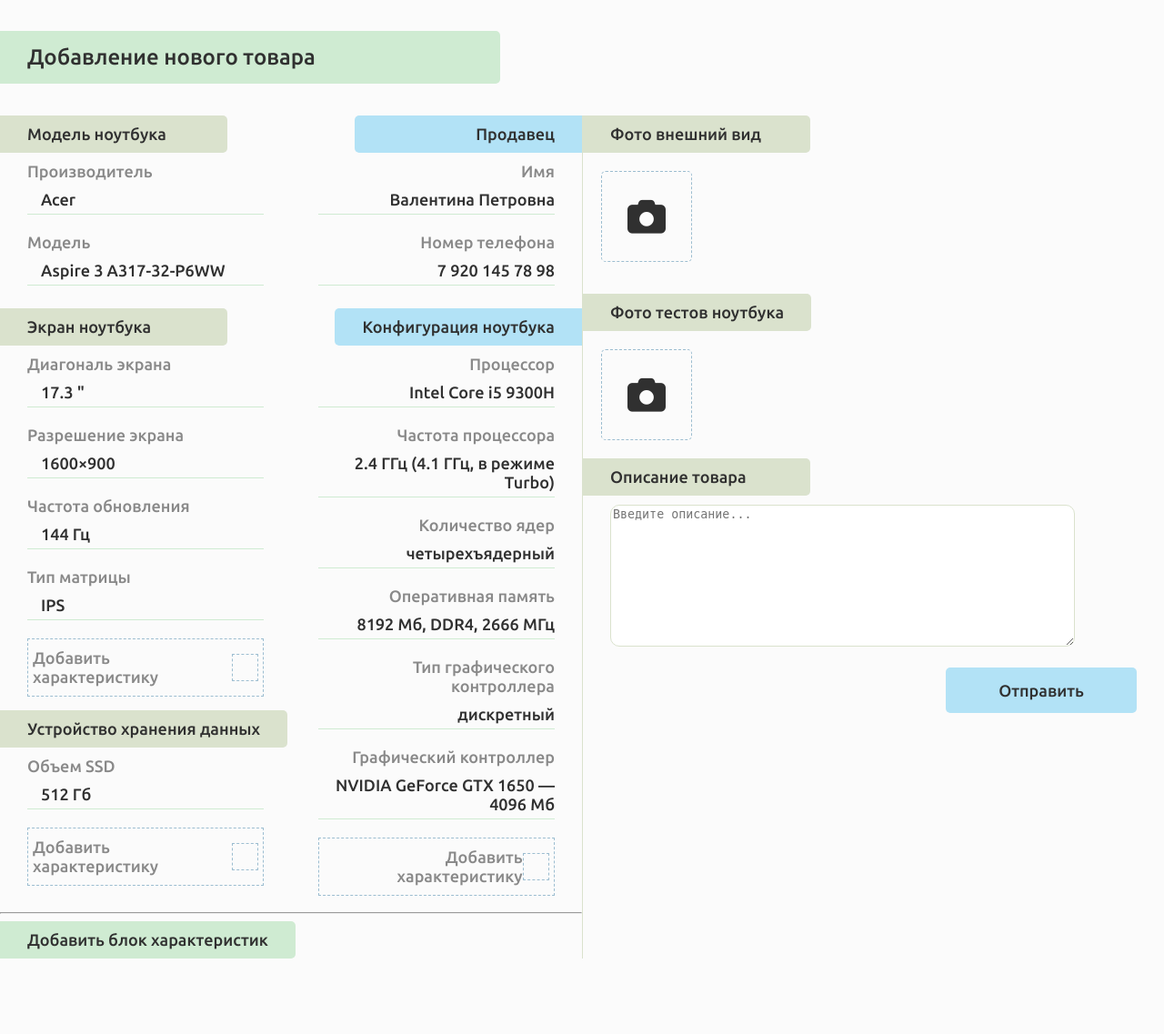
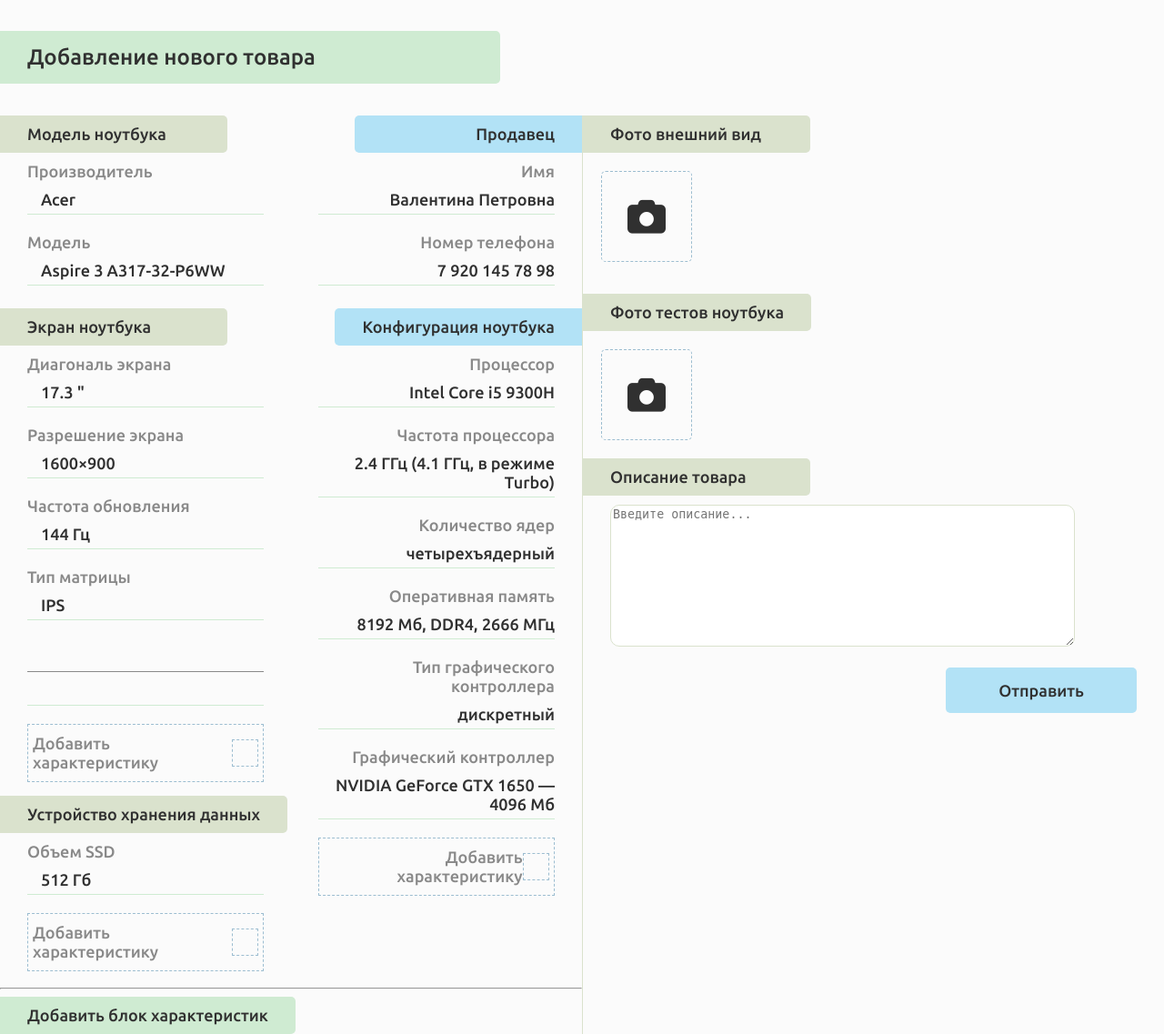
Before and after one commit to dimankaboski/fillbooks, a Django app: page / in a window 1280 px wide. Shown: the part 76-1213 px from the top of the page at 91% size. Before the commit the page ends 1130 px from the top, so only its background shows below. Run offline with Django 3.2, Linux system fonts and the light colour scheme; style sheets or scripts are compiled from the project's sources; some libraries are stand-ins or nearby versions.

Commit message:
frontend add notebook

```diff
--- a/main/static/js/main.js
+++ b/main/static/js/main.js
@@ -1,13 +1,6 @@
-function openModalProp() {
-    $('.all_content').addClass('overlay_blur');
-    $('.overlay_dark').css('display', 'block');
-    $('.modal').css('display', 'block');
-}
-function closeModalProp() {
-    $('.all_content').removeClass('overlay_blur');
-    $('.overlay_dark').css('display', 'none');
-    $('.modal').css('display', 'none');
-}
+
+
+
 function getCookie(name) {
     var cookie = " " + document.cookie;
     var search = " " + name + "=";
--- a/main/static/less/style.less
+++ b/main/static/less/style.less
@@ -86,8 +86,29 @@ textarea:focus, input:focus {
         display: flex;
         flex-direction: column;
         padding: 10px 30px;
+        font-size: 18px;
 
-        font-size: 18px;
+        &-key__input {
+            font-family: inherit;
+            background-color: transparent;
+            border: none;
+            border-bottom: 1px solid @light_grey;
+            color: #898989;
+            font-size: 18px;
+            padding-top: 10px;
+            padding-bottom: 5px;
+        }
+        &-value__input {
+            font-size: 18px;
+            font-family: inherit;
+            background-color: transparent;
+            border: none;
+            color: @black;
+            padding-left: 15px;
+            padding-top: 10px;
+            padding-bottom: 5px;
+            border-bottom: 1px solid @light_green;
+        }
         &__key {
             color: @light_grey;
 
--- a/main/templates/index.html
+++ b/main/templates/index.html
@@ -6,7 +6,7 @@
     <div class="main">
         <section class="main-block">
             <div class="flex-row-wrapper">
-                <div class="flex-row-wrapper-block">
+                <div class="flex-row-wrapper-block" id="propertiesBlock_list">
                     <div class="propertyblock">
                         <div class="propertyblock__title">
                             Модель ноутбука
@@ -64,7 +64,11 @@
                                 IPS
                             </div>
                         </div>
-                        <div class="propertyblock__prop-add">
+                        <div class="propertyblock__prop">
+                            <input type="text" class="propertyblock__prop-key__input">
+                            <input type="text" class="propertyblock__prop-value__input">
+                        </div>
+                        <div class="propertyblock__prop-add" onclick="addPropertyInputs(this)">
                             <div class="propertyblock__prop-add__text">
                                 Добавить характеристику
                             </div>
@@ -85,7 +89,7 @@
                                 512 Гб
                             </div>
                         </div>
-                        <div class="propertyblock__prop-add">
+                        <div class="propertyblock__prop-add" onclick="addPropertyInputs(this)">
                             <div class="propertyblock__prop-add__text">
                                 Добавить характеристику
                             </div>
@@ -95,7 +99,7 @@
                         </div>
                     </div>
                 </div>
-                <div class="flex-row-wrapper-block">
+                <div class="flex-row-wrapper-block" id="propertiesBlock_list_rev">
                     <div class="propertyblock_rev">
                         <div class="propertyblock_rev__title">
                             Продавец
@@ -169,7 +173,7 @@
                                 NVIDIA GeForce GTX 1650 — 4096 Мб
                             </div>
                         </div>
-                        <div class="propertyblock__prop-add" onclick="openModalProp()">
+                        <div class="propertyblock__prop-add" onclick="addPropertyInputs(this)">
                             <div class="propertyblock__prop-add__text">
                                 Добавить характеристику
                             </div>
@@ -183,7 +187,7 @@
 
             </div>
             <hr>
-            <div class="blockPropertys-add" onclick="openModalProp()">
+            <div class="blockPropertys-add" onclick="openModalPropBlock()">
                 <div class="blockPropertys-add__text">
                     Добавить блок характеристик
                 </div>
@@ -239,6 +243,13 @@
 {% endblock content %}
 {% block scripts %}
 <script>
+    function addPropertyInputs(element) {
+        console.log(element)
+        $(element).before(`<div class="propertyblock__prop">
+                            <input type="text" class="propertyblock__prop-key__input">
+                            <input type="text" class="propertyblock__prop-value__input">
+                        </div>`);
+    }
     function readURL(input, group) {
         $(input.files).each(function (i, el) {
             var reader = new FileReader();
```
Also changed, not shown: main/templates/global.html (+93 -4 lines).
